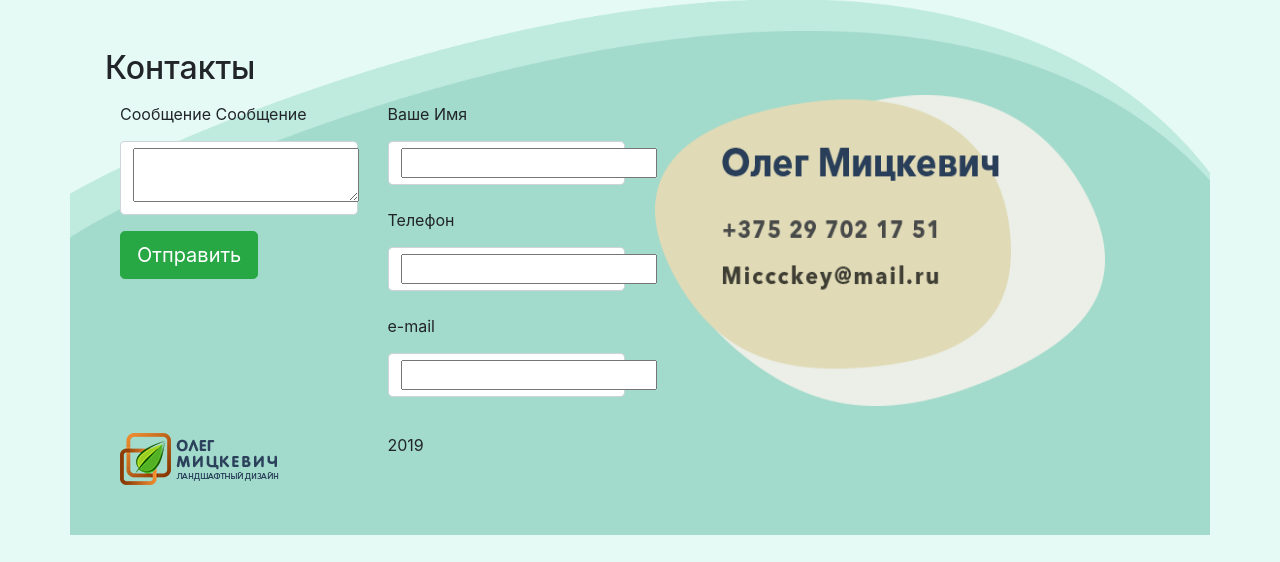
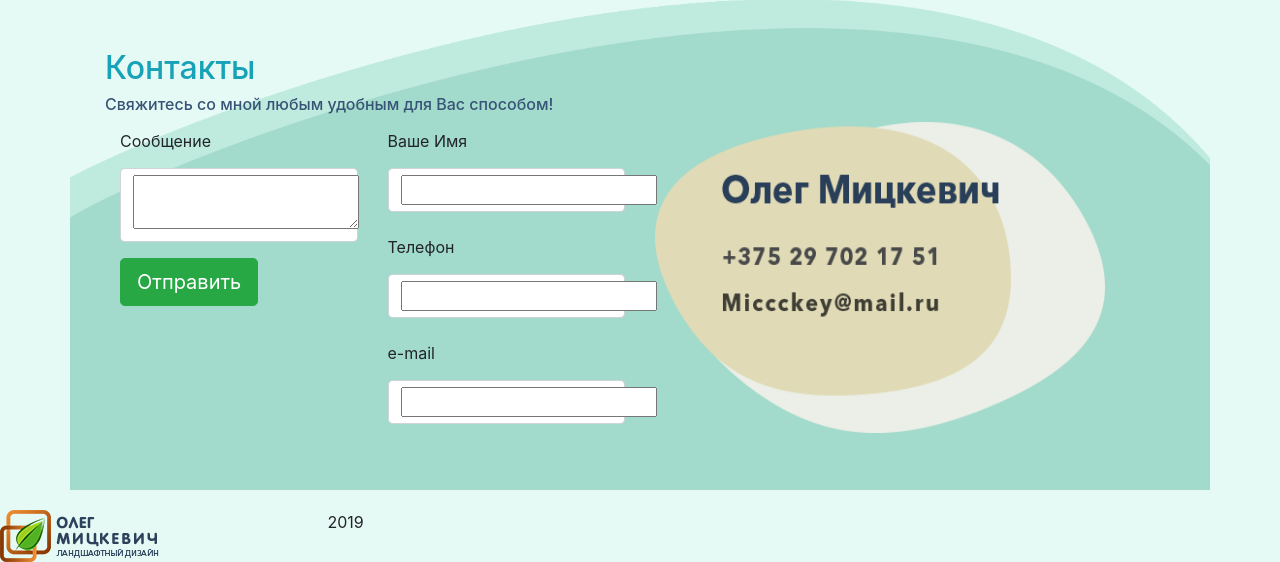
Before and after one commit to minc84/site, a Flask app: page / in a window 1280 px wide. Shown: the part 2449-3011 px from the top of the page. Before the commit the page ends 2984 px from the top, so only its background shows below. Run offline with Flask 2, Linux system fonts and the light colour scheme; some libraries are stand-ins or nearby versions.

Commit message:
Работа над дизайном

```diff
--- a/static/css/style.css
+++ b/static/css/style.css
@@ -139,3 +139,6 @@
 	font-family:'AvenirNextCyr Bold';
 	font-size: 18px;
 }
+.text__svyaz{
+	color: #375376;
+}
--- a/templates/base.html
+++ b/templates/base.html
@@ -51,7 +51,7 @@
                     <div class='header__title'>Олег Мицкевич</div>
 
                     <div class='header__title1'>декоративные  водоемы</div>
-                    <p class='header__text'> Lorem ipsum dolor sit amet, consectetur adipisicing elit. Praesentium, amet.</p>
+                    <p class='header__text'> от идеи до воплощения</p>
                     <button type="button" class="btn btn-primary" data-toggle="modal" data-target="#staticBackdrop">
                         оставить сообщение
                         <!--слайдер -->
@@ -173,15 +173,17 @@
 <section>
     <div class='container footer'>
         <div class="row">
-            <div class="cont " id="part2"><h2>Контакты</h2></div>
+            <div class="cont text-info" id="part2"><h2>Контакты</h2></div>
+
         </div>
+        <div class="row justify-content-between text__svyaz "><h6>Свяжитесь со мной любым удобным для Вас способом!</h6></div>
 <div class="row">
     <div class="col-xl-3">
 <form action="{{ url_for('index') }}" method=post>
     {{ form.hidden_tag() }}
 
   <div class="form-group ">
-            <label for="message" >Сообщение</label>
+
             <label class="col-form-label">{{ form.message.label }}</label>
     <div class="form-control" type="text"> {{ form.message }}</div>
         </div>
@@ -215,7 +217,8 @@
 </div>
 </form>
 
-<div class="row foot">
+</div>
+<div class="row foot ">
 
     <div class="col-xl-3">
         <img src="{{ url_for("static", filename="images/logo.png") }}" alt="" class='logo'></div>
--- a/templates/index.html
+++ b/templates/index.html
@@ -92,7 +92,7 @@
             </div>
         </div>
         <div class="row justify-content-between text-info"><h3>Отзывы</h3></div>
-        <div class="row justify-content-between">
+                <div class="row justify-content-between">
 
                     <div class="col-xl-3 otziv text-left">
                      <img src="{{ url_for("static", filename="images/cicle1.png") }}" class="img-thumbnail  rounded-circle" alt="">
```
